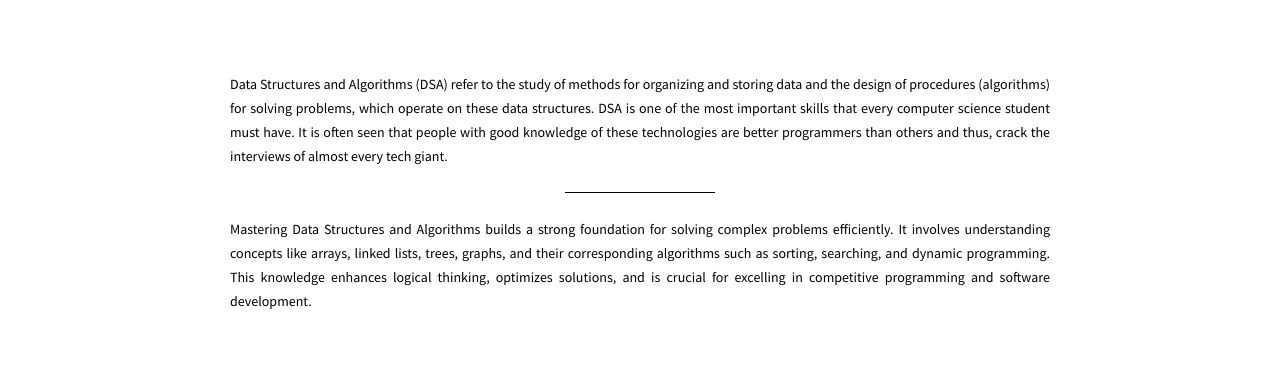
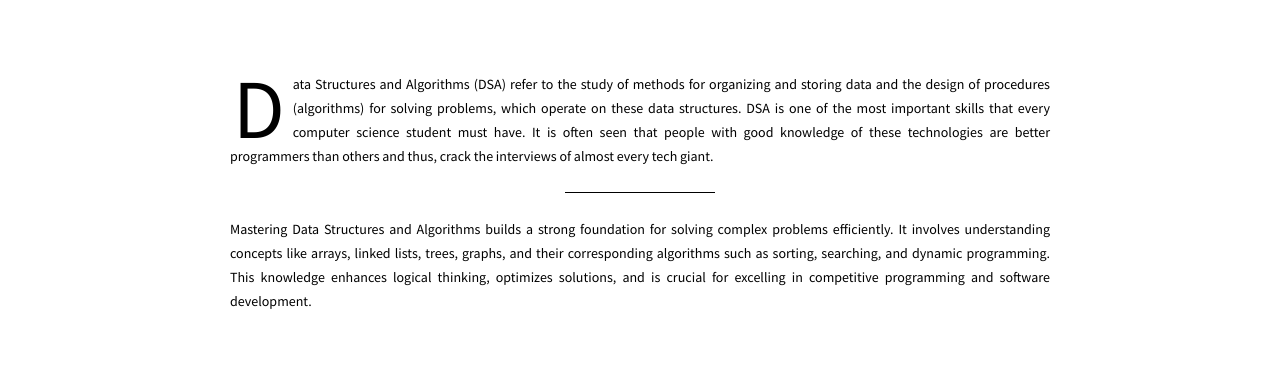
Before and after one commit to anshul-1403/Parallax, a plain HTML site: page index.html in a window 1280 px wide. Shown: the part 851-1216 px from the top of the page. Drawn offline with nearby package versions, Linux system fonts and the light colour scheme.

Commit message:
Bug fixed

```diff
--- a/css/style.css
+++ b/css/style.css
@@ -45,7 +45,6 @@
     font-size: var(--font-size-h2);
     letter-spacing: var(--letter-spacing-h2);
     text-align: center;
-
     font-weight: 400;
     text-transform: uppercase;
     color: var(--color-white);
@@ -80,7 +79,6 @@
     font-family: var(--font-source-sans);
 
 }
-
 
 #parallax .title {
     background: var(--color-white);
--- a/index.html
+++ b/index.html
@@ -1,13 +1,11 @@
 <!DOCTYPE html>
 <html lang="en">
-
 <head>
     <meta charset="UTF-8">
     <meta name="viewport" content="width=device-width, initial-scale=1.0">
     <title>Parallax Page</title>
     <link rel="stylesheet" href="./css/style.css" />
 </head>
-
 <body class="main">
     <div id="parallax">
         <section>
@@ -16,16 +14,14 @@
                 <h1>My Blog</h1>
             </div>
         </section>
-
         <section>
             <div class="parallax1">
                 <h2>DSA</h2>
             </div>
         </section>
-
         <section>
             <div class="block">
-                <p><span class="first-character">D</span>ata Structures and Algorithms (DSA) refer to the study of
+                <p><span class="first">D</span>ata Structures and Algorithms (DSA) refer to the study of
                     methods for organizing and storing data and the design of procedures (algorithms) for solving
                     problems, which operate on these data structures. DSA is one of the most important skills that every
                     computer science student must have. It is often seen that people with good knowledge of these
@@ -40,14 +36,11 @@
                 </p>
             </div>
         </section>
-
-
         <section>
             <div class="parallax2">
                 <h2>Web Development</h2>
             </div>
         </section>
-
         <section>
             <div class="block">
                 <p><span class="first">W</span>eb development refers to the creating, building, and
@@ -67,13 +60,11 @@
                     sizes of screens (Desktop, Tablets, Phablets, and Phones).</p>
             </div>
         </section>
-
         <section>
             <div class="parallax3">
                 <h2>AI ML DS</h2>
             </div>
         </section>
-
         <section>
             <div class="block">
                 <p><span class="first">I</span>n this AI-ML-DS tutorial, you'll find a wealth of resources
@@ -90,7 +81,6 @@
                     <br>
                     Let's understand each one by one.
                     <br>
-
                     Artificial Intelligence (AI): AI involves the development of an intelligent system that can perform
                     the tasks that typically require human cognitive functions like learning, reasoning,
                     problem-solving, building perception, and decision-making.
```
